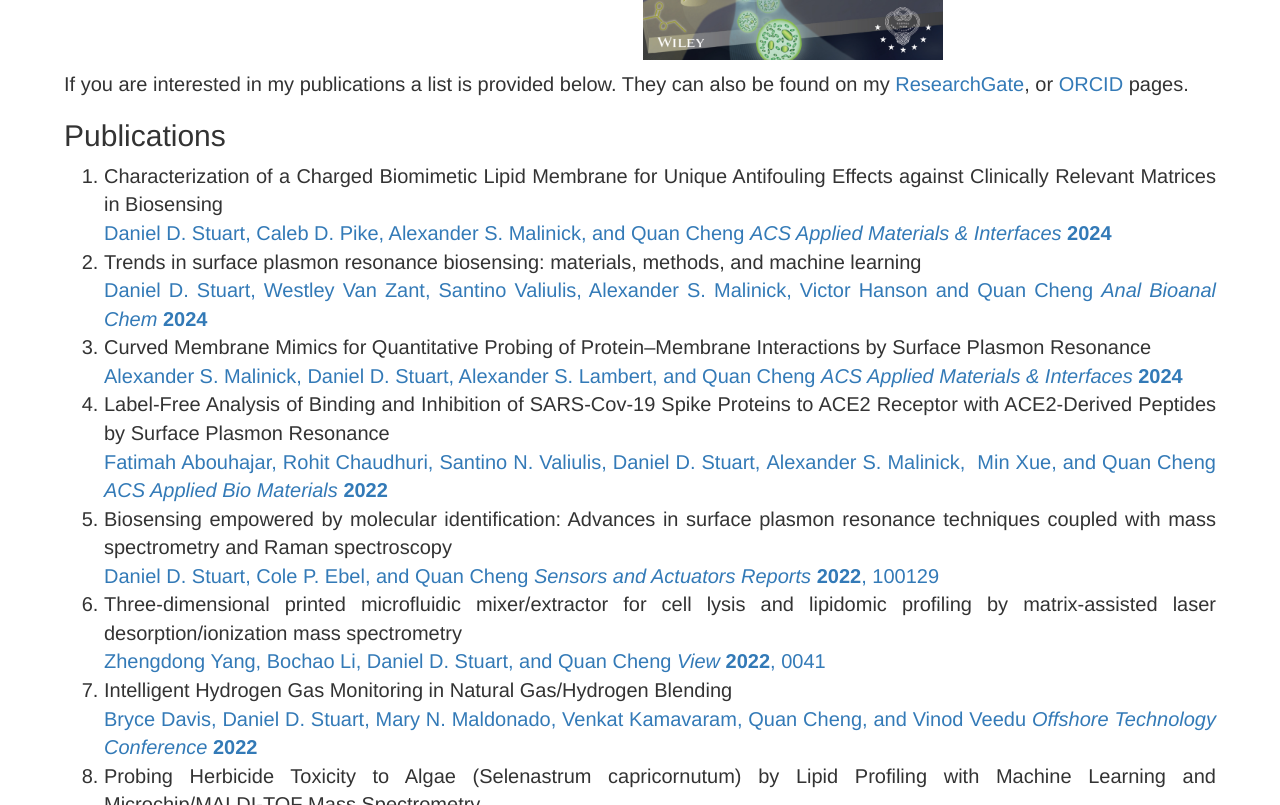
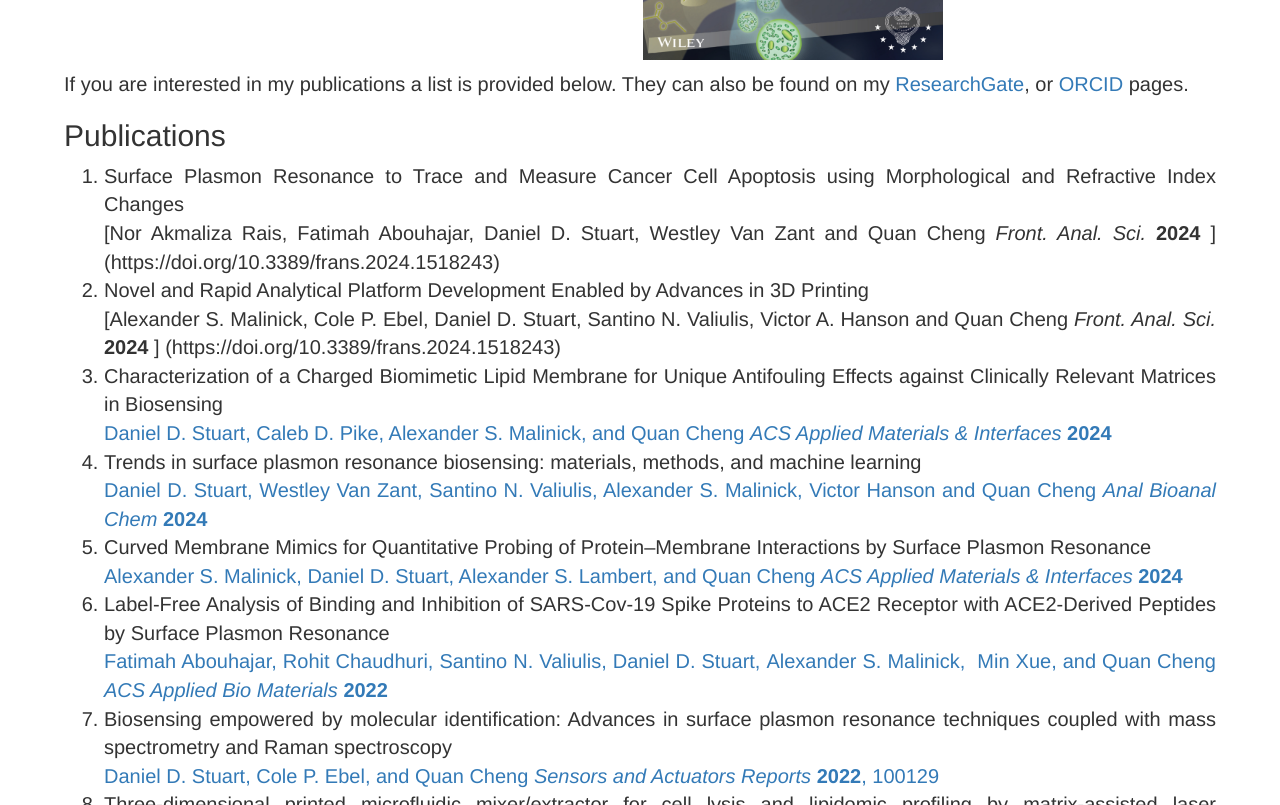
Before and after one commit to danieldstuart/danieldstuart.github.io, a Jekyll site: the page built from publications.markdown, in a window 1280 px wide and 900 px high, scrolled down 303 px, cut to the strip 95-900 px from the top of the window. Built offline with Jekyll 4.4.1, drawn with Linux system fonts in a browser that asks for light colours; nearby versions of some CDN libraries.

Commit message:
Update publications.markdown

```diff
--- a/publications.markdown
+++ b/publications.markdown
@@ -15,31 +15,35 @@ If you are interested in my publications a list is provided below. They can also
 
 ## Publications ##
 <div markdown="1" class="list">
-1. Characterization of a Charged Biomimetic Lipid Membrane for Unique Antifouling Effects against Clinically Relevant Matrices in Biosensing <br>
+1. Surface Plasmon Resonance to Trace and Measure Cancer Cell Apoptosis using Morphological and Refractive Index Changes <br>
+[Nor Akmaliza Rais, Fatimah Abouhajar, Daniel D. Stuart, Westley Van Zant and Quan Cheng <em> Front. Anal. Sci. </em> <strong>2024 </strong>] (https://doi.org/10.3389/frans.2024.1518243)
+2. Novel and Rapid Analytical Platform Development Enabled by Advances in 3D Printing <br>
+[Alexander S. Malinick, Cole P. Ebel, Daniel D. Stuart, Santino N. Valiulis, Victor A. Hanson and Quan Cheng <em> Front. Anal. Sci. </em> <strong>2024 </strong>] (https://doi.org/10.3389/frans.2024.1518243)
+3. Characterization of a Charged Biomimetic Lipid Membrane for Unique Antifouling Effects against Clinically Relevant Matrices in Biosensing <br>
 [Daniel D. Stuart, Caleb D. Pike, Alexander S. Malinick, and Quan Cheng <em> ACS Applied Materials & Interfaces </em> <strong>2024 </strong>](https://pubs.acs.org/doi/10.1021/acsami.4c14563)
-2. Trends in surface plasmon resonance biosensing: materials, methods, and machine learning <br>
-[Daniel D. Stuart, Westley Van Zant, Santino Valiulis, Alexander S. Malinick, Victor Hanson and Quan Cheng <em> Anal Bioanal Chem </em> <strong>2024 </strong>](https://link.springer.com/article/10.1007/s00216-024-05367-w)
-3. Curved Membrane Mimics for Quantitative Probing of Protein–Membrane Interactions by Surface Plasmon Resonance <br>
+4. Trends in surface plasmon resonance biosensing: materials, methods, and machine learning <br>
+[Daniel D. Stuart, Westley Van Zant, Santino N. Valiulis, Alexander S. Malinick, Victor Hanson and Quan Cheng <em> Anal Bioanal Chem </em> <strong>2024 </strong>](https://link.springer.com/article/10.1007/s00216-024-05367-w)
+5. Curved Membrane Mimics for Quantitative Probing of Protein–Membrane Interactions by Surface Plasmon Resonance <br>
 [Alexander S. Malinick, Daniel D. Stuart, Alexander S. Lambert, and Quan Cheng <em> ACS Applied Materials & Interfaces</em> <strong>2024 </strong>](https://pubs.acs.org/doi/full/10.1021/acsami.3c12922)
-4. Label-Free Analysis of Binding and Inhibition of SARS-Cov-19 Spike Proteins to ACE2 Receptor with ACE2-Derived Peptides by Surface Plasmon Resonance <br>
+6. Label-Free Analysis of Binding and Inhibition of SARS-Cov-19 Spike Proteins to ACE2 Receptor with ACE2-Derived Peptides by Surface Plasmon Resonance <br>
 [Fatimah Abouhajar, Rohit Chaudhuri, Santino N. Valiulis, Daniel D. Stuart, Alexander S. Malinick,  Min Xue, and Quan Cheng <em>ACS Applied Bio Materials</em> <strong>2022</strong>](https://doi.org/10.1021/acsabm.2c00832)
-5. Biosensing empowered by molecular identification: Advances in surface plasmon resonance techniques coupled with mass spectrometry and Raman spectroscopy <br>
+7. Biosensing empowered by molecular identification: Advances in surface plasmon resonance techniques coupled with mass spectrometry and Raman spectroscopy <br>
 [Daniel D. Stuart, Cole P. Ebel, and Quan Cheng <em>Sensors and Actuators Reports</em> <strong>2022</strong>, 100129](https://doi.org/10.1016/j.snr.2022.100129)
-6. Three-dimensional printed microfluidic mixer/extractor for cell lysis and lipidomic profiling by matrix-assisted laser desorption/ionization mass spectrometry <br>
+8. Three-dimensional printed microfluidic mixer/extractor for cell lysis and lipidomic profiling by matrix-assisted laser desorption/ionization mass spectrometry <br>
 [Zhengdong Yang, Bochao Li, Daniel D. Stuart, and Quan Cheng <em>View</em> <strong>2022</strong>, 0041](https://doi.org/10.1002/VIW.20220041)
-7. Intelligent Hydrogen Gas Monitoring in Natural Gas/Hydrogen Blending <br>
+9. Intelligent Hydrogen Gas Monitoring in Natural Gas/Hydrogen Blending <br>
 [Bryce Davis,  Daniel D. Stuart, Mary N. Maldonado, Venkat Kamavaram,  Quan Cheng, and Vinod Veedu <em>Offshore Technology Conference</em> <strong>2022</strong>](http://dx.doi.org/10.4043/32007-MS)
-8. Probing Herbicide Toxicity to Algae (Selenastrum capricornutum) by Lipid Profiling with Machine Learning and Microchip/MALDI-TOF Mass Spectrometry <br>
+10. Probing Herbicide Toxicity to Algae (Selenastrum capricornutum) by Lipid Profiling with Machine Learning and Microchip/MALDI-TOF Mass Spectrometry <br>
 [Bochao Li, Daniel D. Stuart, Peter V. Shanta, Caleb D. Pike, and Quan Cheng <em>Chemical Research in Toxicology</em> <strong>2022</strong> 35 (4), 606-615](http://dx.doi.org/10.1021/acs.chemrestox.1c00397)
-9. Surface Plasmon Resonance Imaging (SPRi) in Combination with Machine Learning for Microarray Analysis of Multiple Sclerosis Niomarkers in Whole Serum <br>
+11. Surface Plasmon Resonance Imaging (SPRi) in Combination with Machine Learning for Microarray Analysis of Multiple Sclerosis Niomarkers in Whole Serum <br>
 [Alexander S. Malinick, Daniel D. Stuart, Alexander S. Lambert, Quan Cheng <em>Biosensors and Bioelectronics: X</em> <strong>2022</strong> 10, 100127](http://dx.doi.org/10.1016/j.biosx.2022.100127)
-10. Lipidomic Profiling of Algae with Microarray MALDI-MS toward Ecotoxicological Monitoring of Herbicide Exposure <br>
+12. Lipidomic Profiling of Algae with Microarray MALDI-MS toward Ecotoxicological Monitoring of Herbicide Exposure <br>
 [Peter V. Shanta, Bochao Li, Daniel D. Stuart, and Quan Cheng <em>Environmental Science & Technology</em> <strong>2021</strong> 55 (15), 10558-10568](http://dx.doi.org/10.1021/acs.est.1c01138)
-11. Detection of Multiple Sclerosis Biomarkers in Serum by Ganglioside Microarrays and Surface Plasmon Resonance Imaging <br>
+13. Detection of Multiple Sclerosis Biomarkers in Serum by Ganglioside Microarrays and Surface Plasmon Resonance Imaging <br>
 [Alexander S. Malinick, Alexander S. Lambert, Daniel D. Stuart, Bochao Li, Ellie Puente, and Quan Cheng <em>ACS Sensors</em> <strong>2020</strong> 5 (11), 3617-3626](http://dx.doi.org/10.1021/acssensors.0c01935)
-12. Plasmonic Gold Templates Enhancing Single Cell Lipidomic Analysis of Microorganisms <br>
+14. Plasmonic Gold Templates Enhancing Single Cell Lipidomic Analysis of Microorganisms <br>
 [Peter V. Shanta, Bochao Li, Daniel D. Stuart, and Quan Cheng <em>Analytical Chemistry</em> <strong>2020</strong> 92 (9), 6213-6217](http://dx.doi.org/10.1021/acs.analchem.9b05285)
-13. Graphene Oxide-Nanocarriers for Fluorescent Sensing of Calcium Ion Accumulation and Direct Assessment of Ion-Induced Enzymatic Activities in Cells <br>
+15. Graphene Oxide-Nanocarriers for Fluorescent Sensing of Calcium Ion Accumulation and Direct Assessment of Ion-Induced Enzymatic Activities in Cells <br>
 [Peter V. Shanta, Daniel D. Stuart, and Quan Cheng <em>ACS Applied Nano Materials</em> <strong>2019</strong> 2 (9), 5594-5603](http://dx.doi.org/10.1021/acsanm.9b01160)
 </div>
 
```
